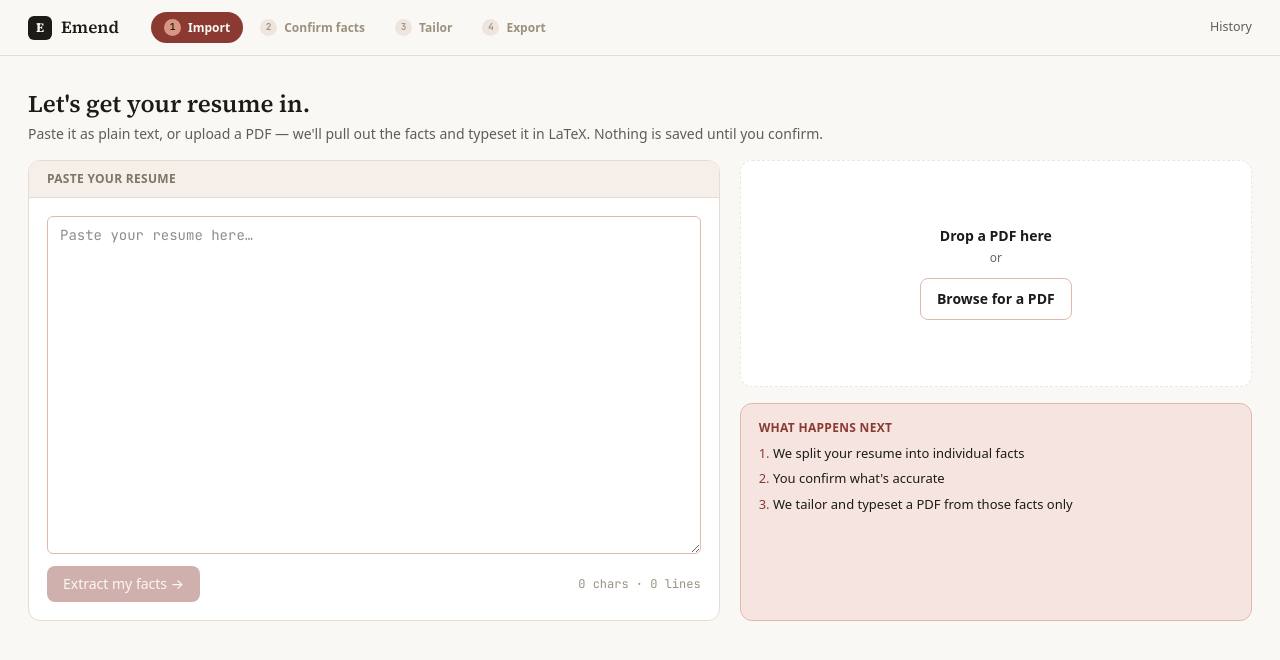
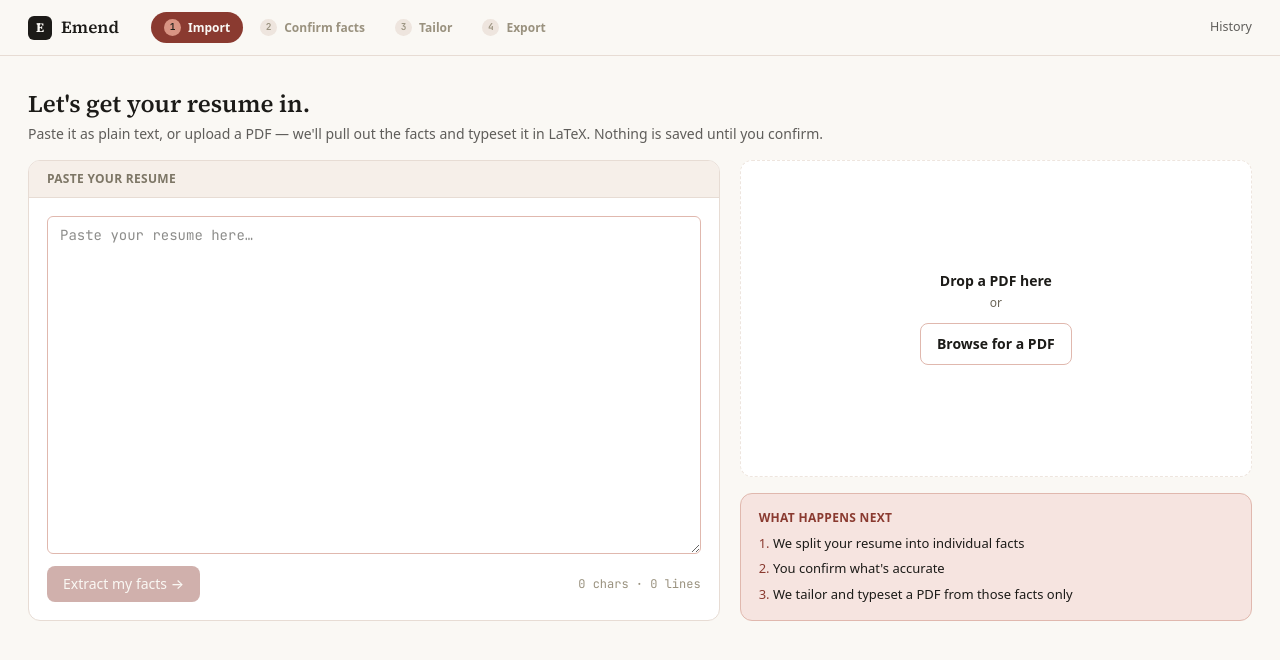
Before and after one commit to MosesfromSinai/Emend, a Next.js app in the folder web/: page /app in a window 1280 px wide. Shown: the top 660 px of the page. Built offline with nearby package versions, Linux system fonts and the light colour scheme; no server answers.

Commit message:
grow pdf dropzone, shrink next-steps card

```diff
--- a/web/app/app/page.tsx
+++ b/web/app/app/page.tsx
@@ -321,7 +321,7 @@ export default function OnboardingPage() {
             </label>
           </div>
 
-          <div className="flex-1 rounded-xl border border-em-softb bg-em-soft px-4.5 py-4">
+          <div className="rounded-xl border border-em-softb bg-em-soft px-4.5 py-4">
             <p className="text-xs font-semibold tracking-wide text-em-accent uppercase">
               What happens next
             </p>
```
